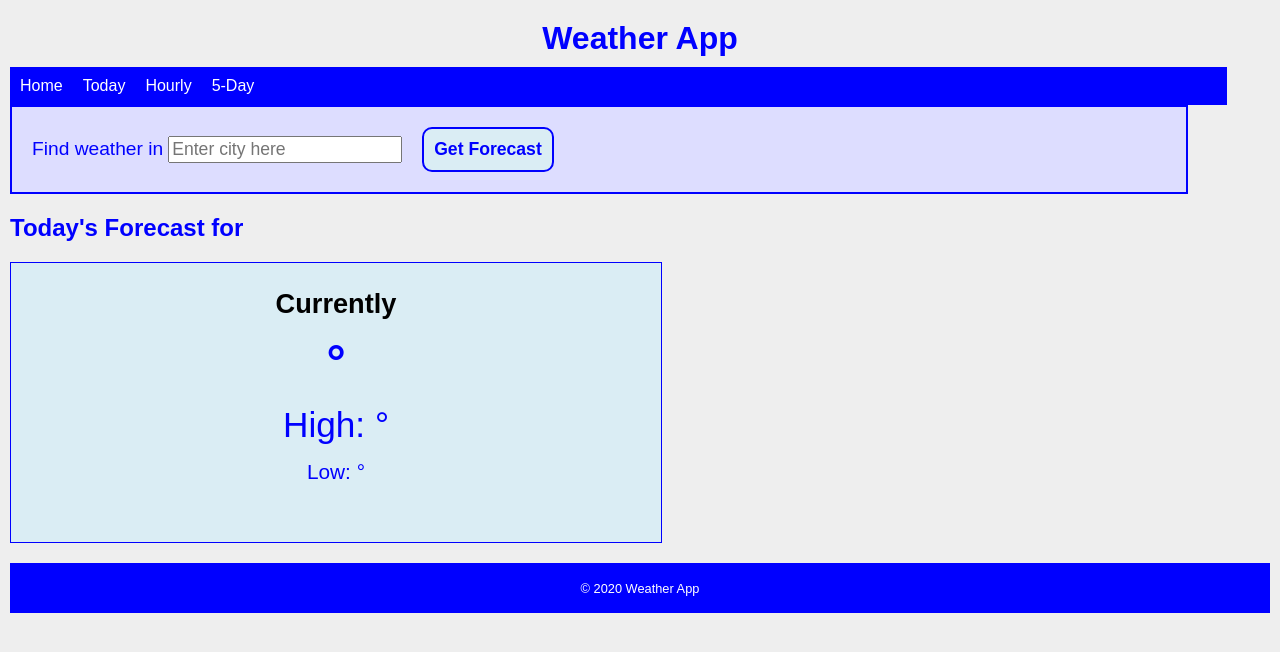
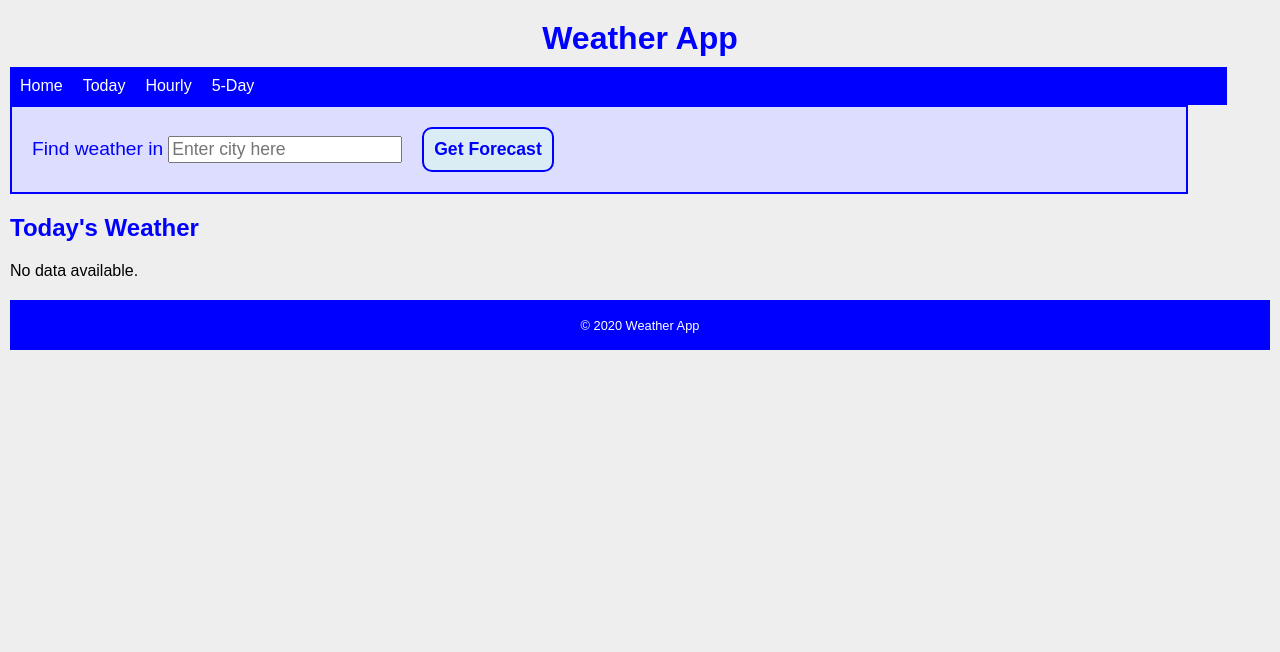
Before and after one commit to josephsenyonjo25/WeatherApp, a React (Create React App) app: page /today in a window 1280 px wide. Shown: the top 652 px of the page. Built offline with nearby package versions, Linux system fonts and the light colour scheme.

Commit message:
handled non-existent city case

```diff
--- a/src/components/FiveDay.js
+++ b/src/components/FiveDay.js
@@ -6,6 +6,7 @@ import OneDay from './OneDay';
 function FiveDay() {
     const data = useContext(Context);
     //render() {
+    if(data.state.city !== ''){ //if city exists
       return (
         <div className="FiveDay">
             <h2>5-Day Forecast for {data.state.city}</h2>
@@ -18,7 +19,16 @@ function FiveDay() {
             </div>
         </div>
       );
-   // }
+
+    }
+    else{ // if city does not exist
+        return (
+            <div className="FiveDay">
+                <h2>5-Day Forecast</h2>
+                <p>No data available.</p>
+            </div>
+        );
+    }
   }
 
 
--- a/src/components/Today.js
+++ b/src/components/Today.js
@@ -4,9 +4,10 @@ import {Context} from '../context';
 function Today() {
     const data = useContext(Context);
     //render() {
+    if(data.state.city !== ''){ //if city exists
       return (
         <div className="Today">
-            <h2>Today's Forecast for {data.state.city}</h2>
+            <h2>Today's Weather for {data.state.city}</h2>
             <div id = "today">
                 <p className = "date">Currently</p>
                 <p className = "current">{data.state.today.temp}&deg;</p>
@@ -17,7 +18,15 @@ function Today() {
             </div>
         </div>
       );
-    //}
+    }
+    else{ // if city does not exist
+        return (
+            <div className="Today">
+                <h2>Today's Weather</h2>
+                <p>No data available.</p>
+            </div>
+        );
+    }
   }
 
 
```
